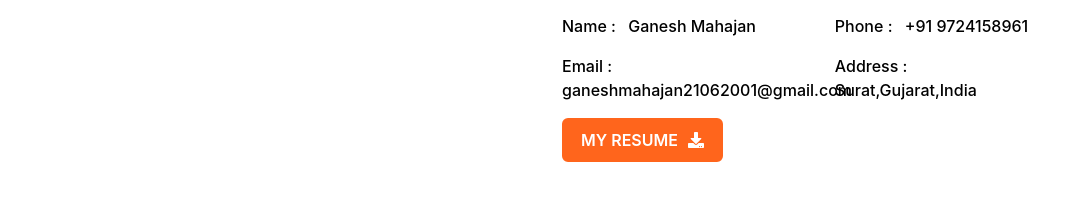
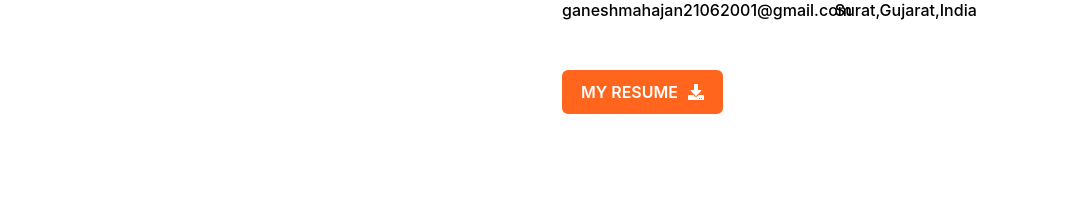
Before and after one commit to Ganesh212001/Portfolio, a React (Create React App) app: page / in a window 1280 px wide. Shown: the part 1470-1682 px from the top of the page, without its empty margins (118-1198 px from the left). Built offline with nearby package versions, Linux system fonts and the light colour scheme.

Commit message:
FinaleFive

```diff
--- a/src/pages/About.js
+++ b/src/pages/About.js
@@ -63,9 +63,9 @@ const About1 = () => {
             }}
           >
             <h1 className="text-4xl font-semibold mb-4 text-center translate-y-[-380%] sm:translate-y-[-0%] sm:text-3xl sm:mb-2 md:text-left">Ganesh Mahajan</h1>
-            <div className="my-8">
+            <div className="my-8 css">
               <TypeAnimation
-                className="text-2xl text-primary font-bold text-center translate-y-[-500%] sm:translate-y-[-0%]  sm:text-2xl sm:mb-2 md:text-left"
+                className="css text-2xl text-primary font-bold text-center translate-y-[-500%] sm:translate-y-[-0%]  sm:text-2xl sm:mb-4 md:text-left"
                 cursor={true}
                 sequence={[
                   "A Mern-stack Developer",
@@ -77,8 +77,8 @@ const About1 = () => {
                 ]}
                 wrapper="div"
                 repeat={Infinity}
-              /><br /><br />
-            </div><br />
+              />
+            </div>
             <p className="text-neutral font-medium text-center translate-y-[-100%] sm:translate-y-[-0%] sm:mb-2 md:text-left">
               As a MERN stack developer, I am committed to building high-quality
               web applications that meet the needs of my clients. With years of
@@ -110,7 +110,7 @@ const About1 = () => {
                 to= {resume}
                 target="blank"
               >
-                <div className="flex justify-center md:justify-start translate-y-[60%] sm:translate-y-[-0%]">
+                <div className="flex justify-center mt-8 md:justify-start translate-y-[60%] sm:translate-y-[-0%]">
                   <button className="primary-button">
                     <span>My Resume</span>
                     <span>
```
